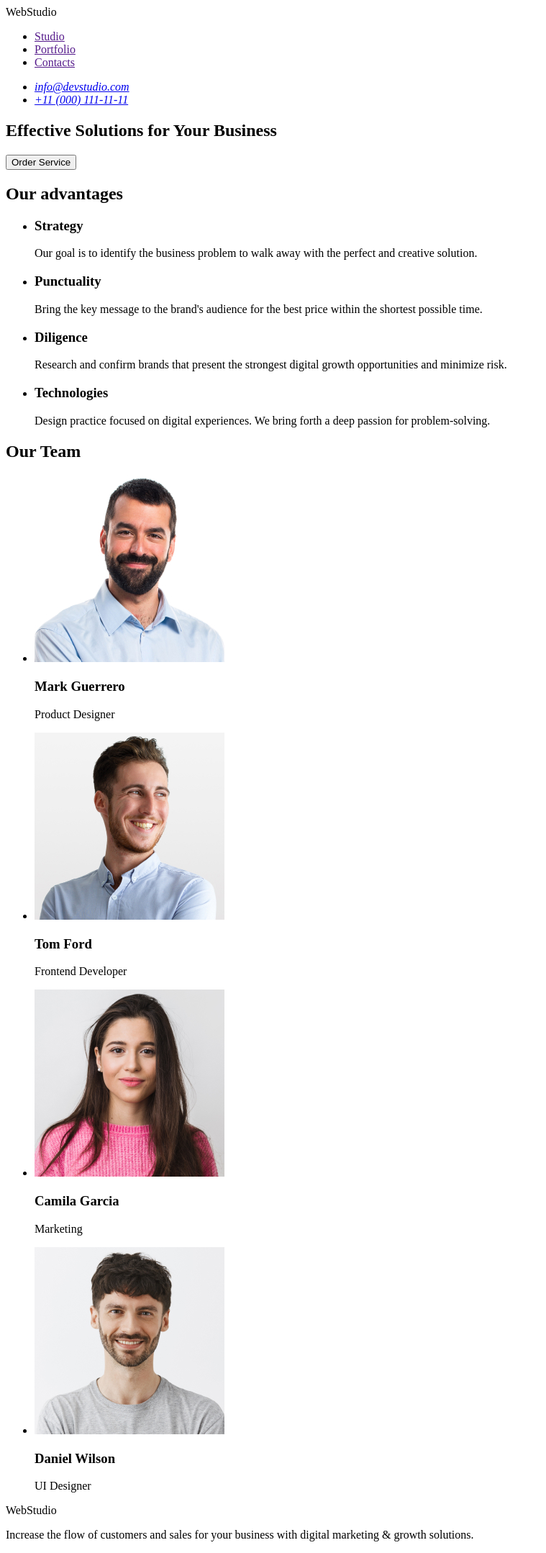
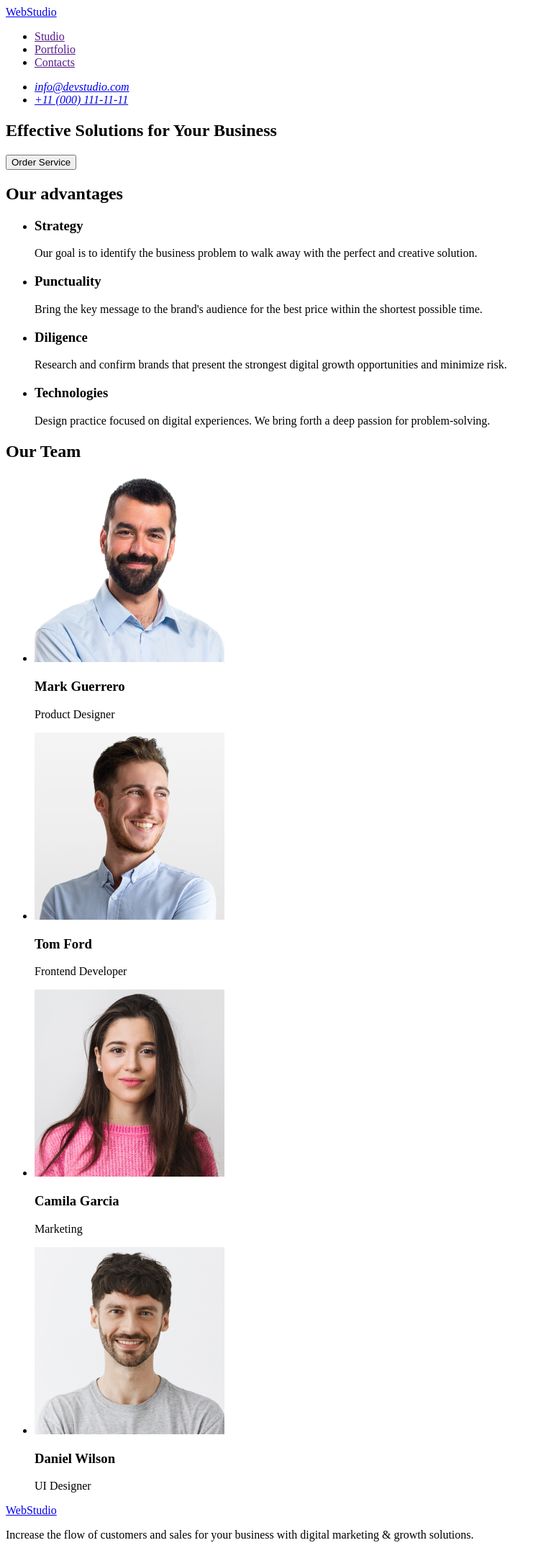
Before and after one commit to Marchenko1997/-goit-markup-hw-01, a plain HTML site: page index.html in a window 1280 px wide. Shown: the whole page at 72% size, without its empty margins (0-759 px from the left). Drawn offline with Linux system fonts and the light colour scheme.

Commit message:
Update index.html

```diff
--- a/index.html
+++ b/index.html
@@ -11,7 +11,7 @@
       <!-- Логотип та навігація веб-сторінки -->
 
       <nav>
-        <a herf="./index.html"> WebStudio</a>
+        <a href="./index.html"> WebStudio</a>
         <ul>
           <li>
             <a href="">Studio</a>
@@ -125,7 +125,7 @@
     <!-- Футер сторінки -->
     <footer>
       <!-- Логотип веб-сторінки -->
-      <a herf="./index.html"> WebStudio</a>
+      <a href="./index.html"> WebStudio</a>
       <p>
         Increase the flow of customers and sales for your business with digital
         marketing & growth solutions.
```
